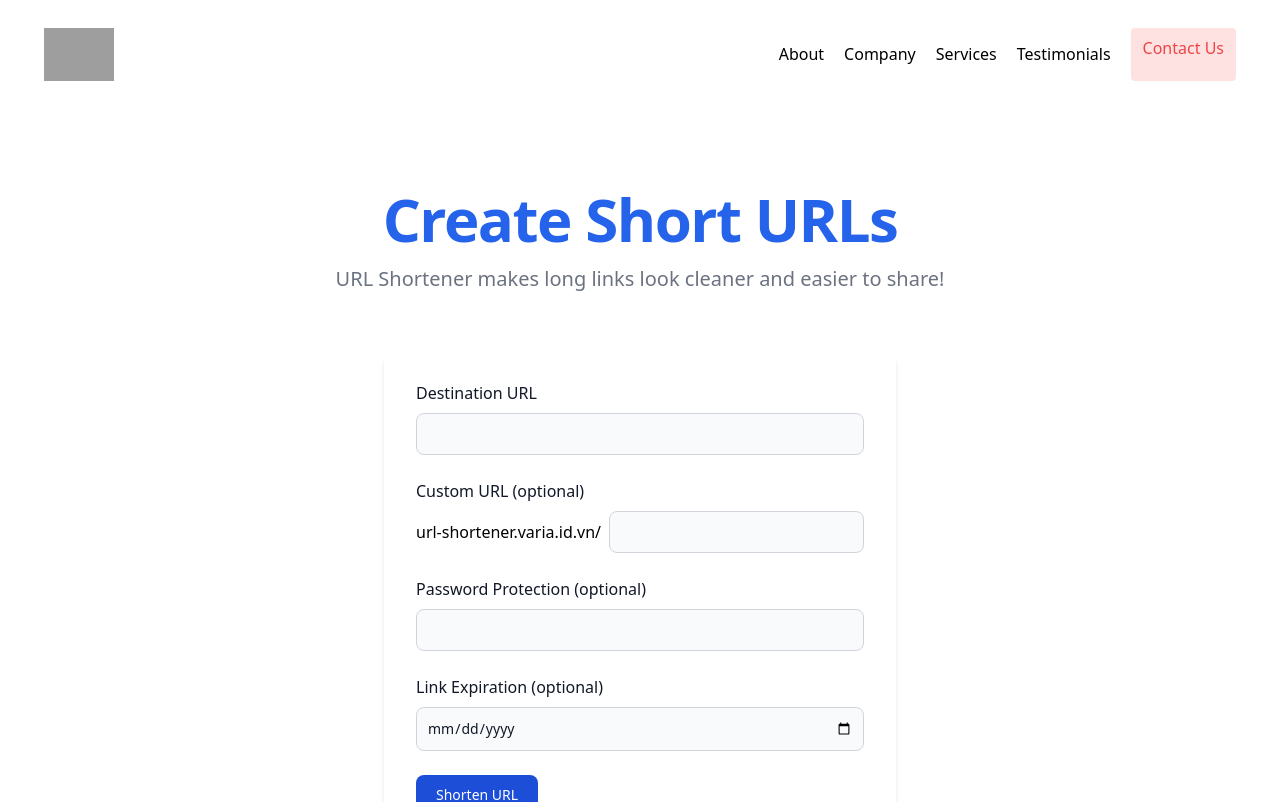
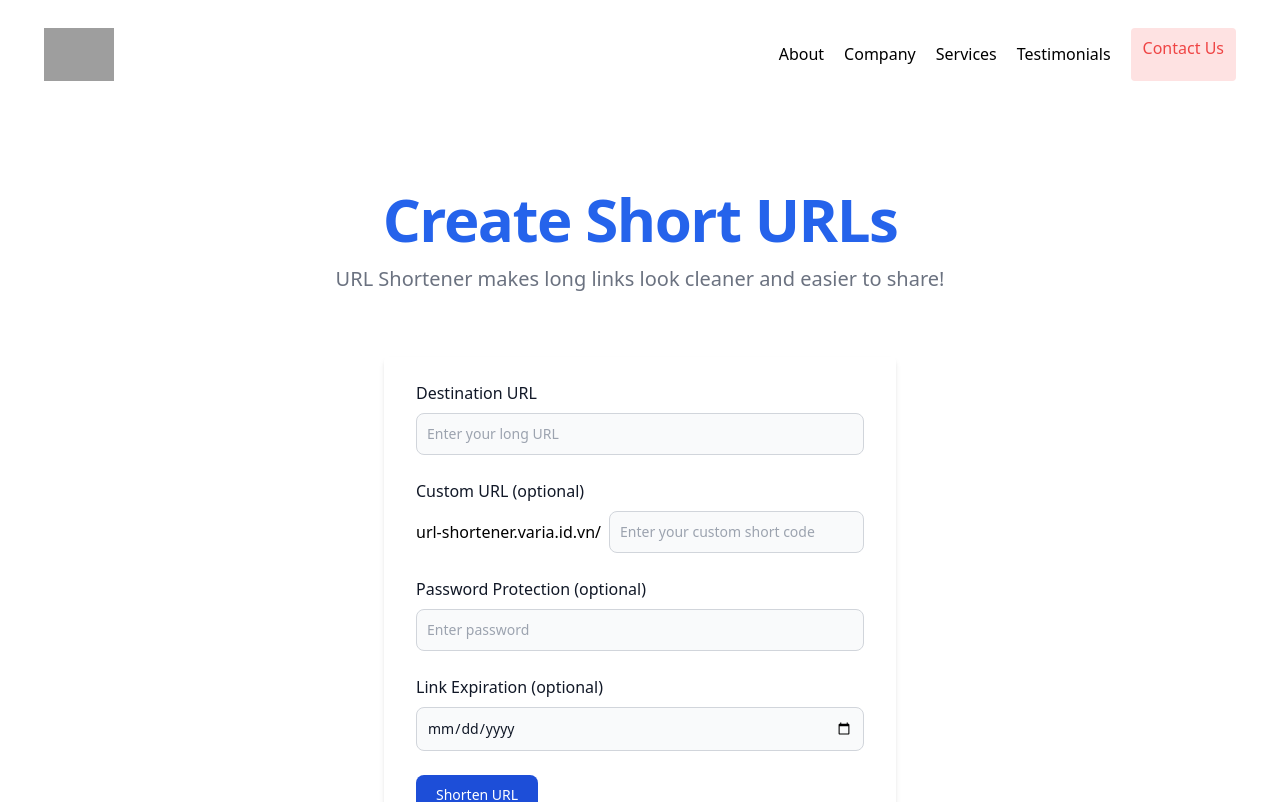
Before and after one commit to varia418/url-shortener-client, a React (Create React App) app: page / in a window 1280 px wide. Shown: the top 802 px of the page. Built offline with nearby package versions, Linux system fonts and the light colour scheme; grey boxes are pictures that could not be loaded.

Commit message:
add input placeholder

```diff
--- a/src/App.js
+++ b/src/App.js
@@ -14,9 +14,9 @@ function App() {
 
             <div class="w-full max-w-lg m-auto">
                 <form class="bg-white shadow-md rounded px-8 pt-6 pb-8 mb-4">
-                    <Input type="text" label="Destination URL" isRequired={true} />
-                    <Input type="text" label="Custom URL (optional)" prefix="url-shortener.varia.id.vn/" />
-                    <Input type="password" label="Password Protection (optional)" />
+                    <Input type="text" label="Destination URL" placeholder="Enter your long URL" isRequired={true} />
+                    <Input type="text" label="Custom URL (optional)" prefix="url-shortener.varia.id.vn/" placeholder="Enter your custom short code" />
+                    <Input type="password" label="Password Protection (optional)" placeholder="Enter password" />
                     <Input type="date" label="Link Expiration (optional)" />
                     <Button label="Shorten URL" />
                     {errorMessage && <p class="mt-2 text-md text-red-500 font-medium">{errorMessage}</p>}
--- a/src/components/Input.js
+++ b/src/components/Input.js
@@ -1,12 +1,17 @@
 import React from 'react'
 
-function Input({ type, label, isRequired = false, prefix = '' }) {
+function Input({ type, label, placeholder, isRequired = false, prefix = '' }) {
     return (
         <div class="mb-6">
             <label for="large-input" class="block mb-2 text-md font-medium text-gray-900">{label}</label>
             <div class="flex flex-col gap-2 sm:items-center sm:flex-row">
                 {prefix && <span className='text-nowrap'>{prefix}</span>}
-                <input type={type} className='bg-gray-50 border border-gray-300 text-gray-900 text-sm rounded-lg focus:ring-blue-500 focus:border-blue-500 block w-full p-2.5 ' required={isRequired}></input>
+                <input
+                    type={type}
+                    className='bg-gray-50 border border-gray-300 text-gray-900 text-sm rounded-lg focus:ring-blue-500 focus:border-blue-500 block w-full p-2.5 '
+                    placeholder={placeholder}
+                    required={isRequired}
+                ></input>
             </div>
         </div>
     )
```
